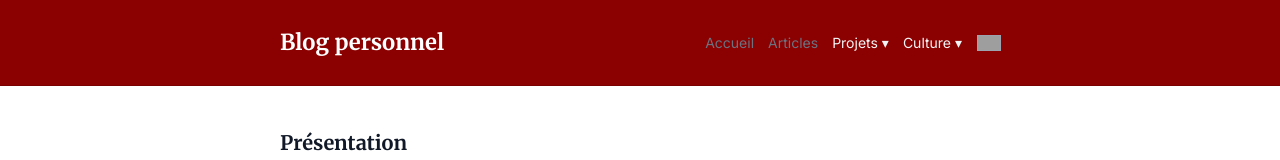
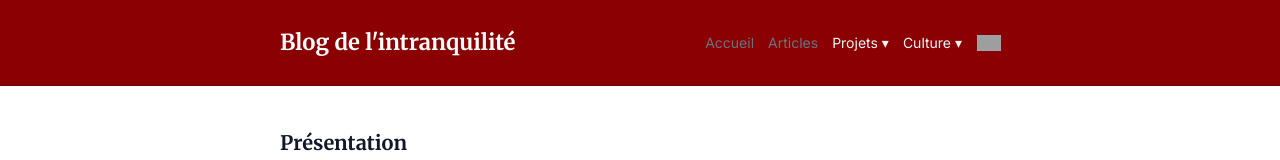
Before and after one commit to Oldelpasso1/Site-Final, a plain HTML site: page index.html in a window 1280 px wide. Shown: the top 160 px of the page. Drawn offline with Linux system fonts and the light colour scheme; grey boxes are pictures that could not be loaded.

Commit message:
Update index.html

```diff
--- a/index.html
+++ b/index.html
@@ -98,7 +98,7 @@
 
 <header>
   <div class="wrap top">
-    <h1>Blog personnel</h1>
+    <h1>Blog de l'intranquilité</h1>
     <div style="display:flex;align-items:center;gap:16px">
       <nav>
         <a href="#" onclick="showHome()">Accueil</a>
```
